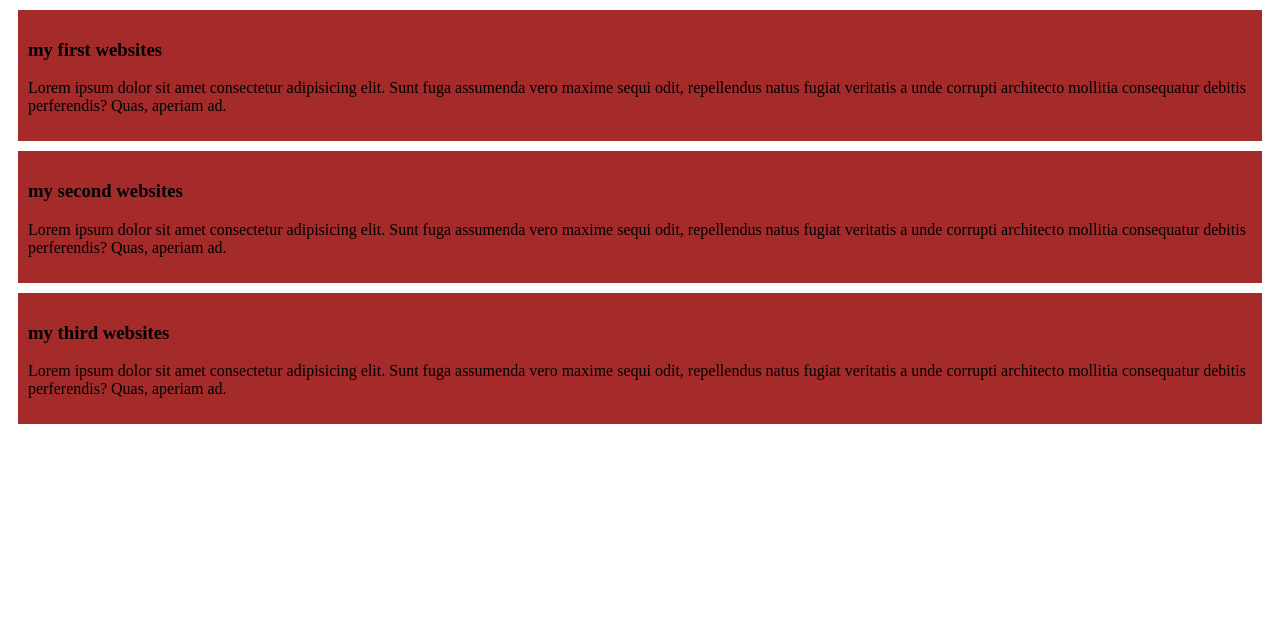
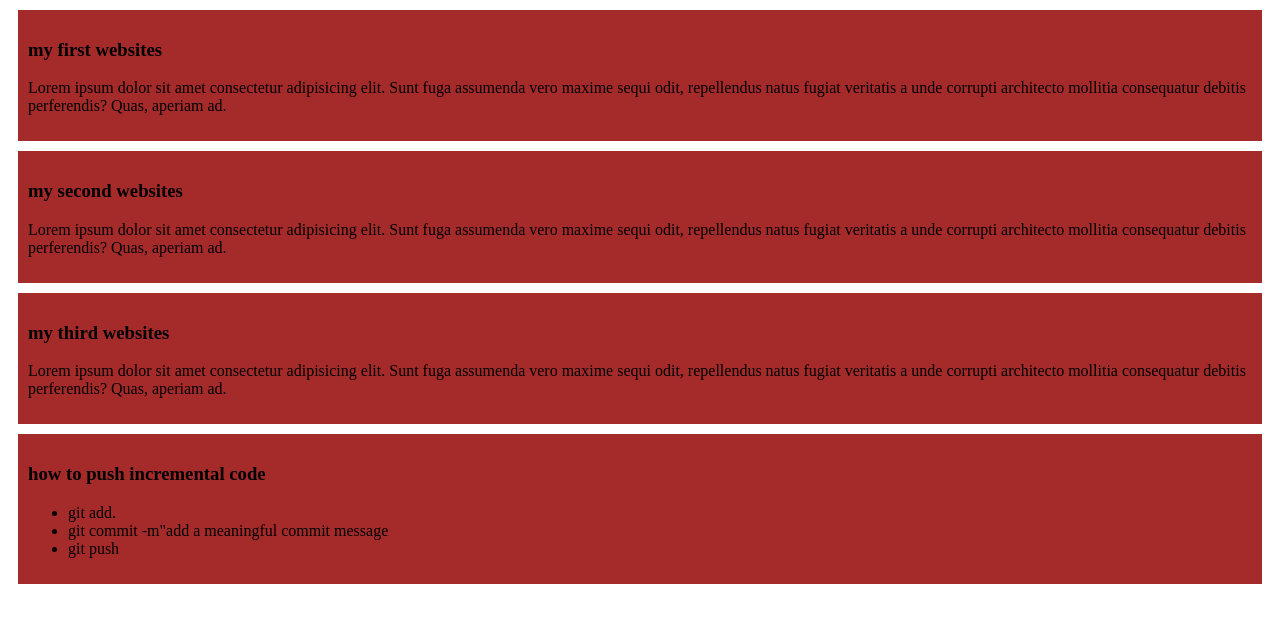
Before and after one commit to 1munni/my-simple-website, a plain HTML site: page index.html in a window 1280 px wide. Drawn offline with Linux system fonts and the light colour scheme.

Commit message:
added a list

```diff
--- a/index.html
+++ b/index.html
@@ -14,5 +14,12 @@
     <div><h3>my third websites</h3>
         <p>Lorem ipsum dolor sit amet consectetur adipisicing elit. Sunt fuga assumenda vero maxime sequi odit, repellendus natus fugiat veritatis a unde corrupti architecto mollitia consequatur debitis perferendis? Quas, aperiam ad.</p></div>
     </div>
+    <div><h3>how to push incremental code</h3>
+    <ul>
+        <li>git add.</li>
+        <li>git commit -m"add a meaningful commit message </li>
+        <li>git push</li>
+    </ul></div>
+
 </body>
 </html>
```
